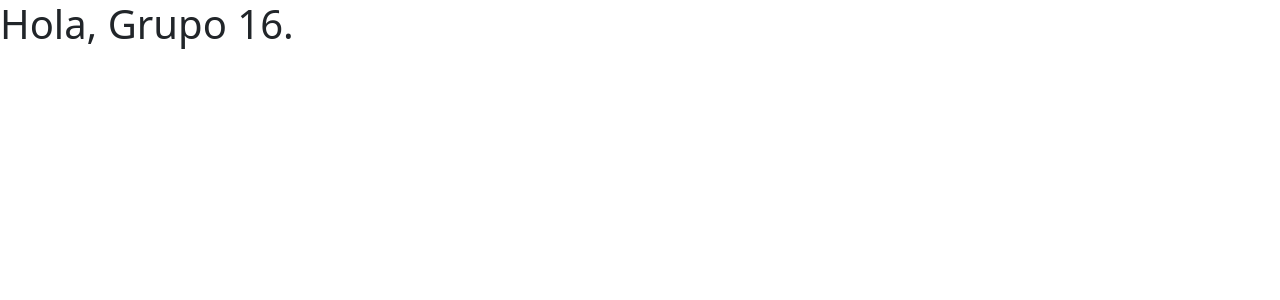
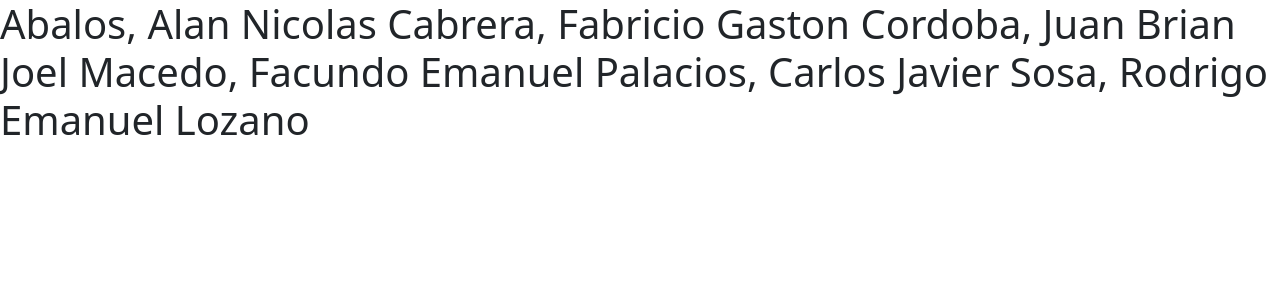
Before and after one commit to Makedok7/PiedraPapelTijeras_Grupo16, a React (Create React App) app: page /desarrolladores in a window 1280 px wide. Shown: the top 300 px of the page. Built offline with nearby package versions, Linux system fonts and the light colour scheme.

Commit message:
Se agregaron las rutas y los componentes simples para ir formando la estructura del proyecto.Macedo Facundo

```diff
--- a/src/App.js
+++ b/src/App.js
@@ -1,9 +1,17 @@
+
+import Home from './componentes/Home.js';
+import Juego from './componentes/Juego.js';
+import Desarrolladores from './componentes/Desarrolladores.js';
+import {BrowserRouter as Router,Routes,Route} from 'react-router-dom';
+
 export default function App() {
   return (
-    <>
-    <h1>
-        Hola, Grupo 16.
-    </h1>
-    </>
+    <Router>
+      <Routes>
+        <Route path='/' element={ <Home/> }/>;
+        <Route path='/juego' element={ <Juego/> }/>;
+        <Route path='/desarrolladores' element={ <Desarrolladores/> }/>;
+      </Routes>
+    </Router>
   );
 }
--- /dev/null
+++ b/src/componentes/Desarrolladores.js
@@ -0,0 +1,12 @@
+export default function Desarrolladores(){
+    return(
+        <h1>
+            Abalos, Alan Nicolas
+            Cabrera, Fabricio Gaston
+            Cordoba, Juan Brian Joel
+            Macedo, Facundo Emanuel
+            Palacios, Carlos Javier
+            Sosa, Rodrigo Emanuel Lozano
+        </h1>
+    )
+}
--- /dev/null
+++ b/src/componentes/Home.js
@@ -0,0 +1,12 @@
+import {Link} from 'react-router-dom';
+
+
+export default function Home(){
+    return(
+        <>
+            <h1>Piedra,Papel o Tijeras</h1>
+            <Link to='/juego' className='btn-principal'>Empezar a Jugar</Link>
+            <Link to='/desarrolladores' className='btn-principal'>Desarrolladores</Link>
+        </>
+    )
+}
--- /dev/null
+++ b/src/componentes/Juego.js
@@ -0,0 +1,7 @@
+export default function Juego(){
+    return(
+        <h1>
+            Juego
+        </h1>
+    )
+}
```
